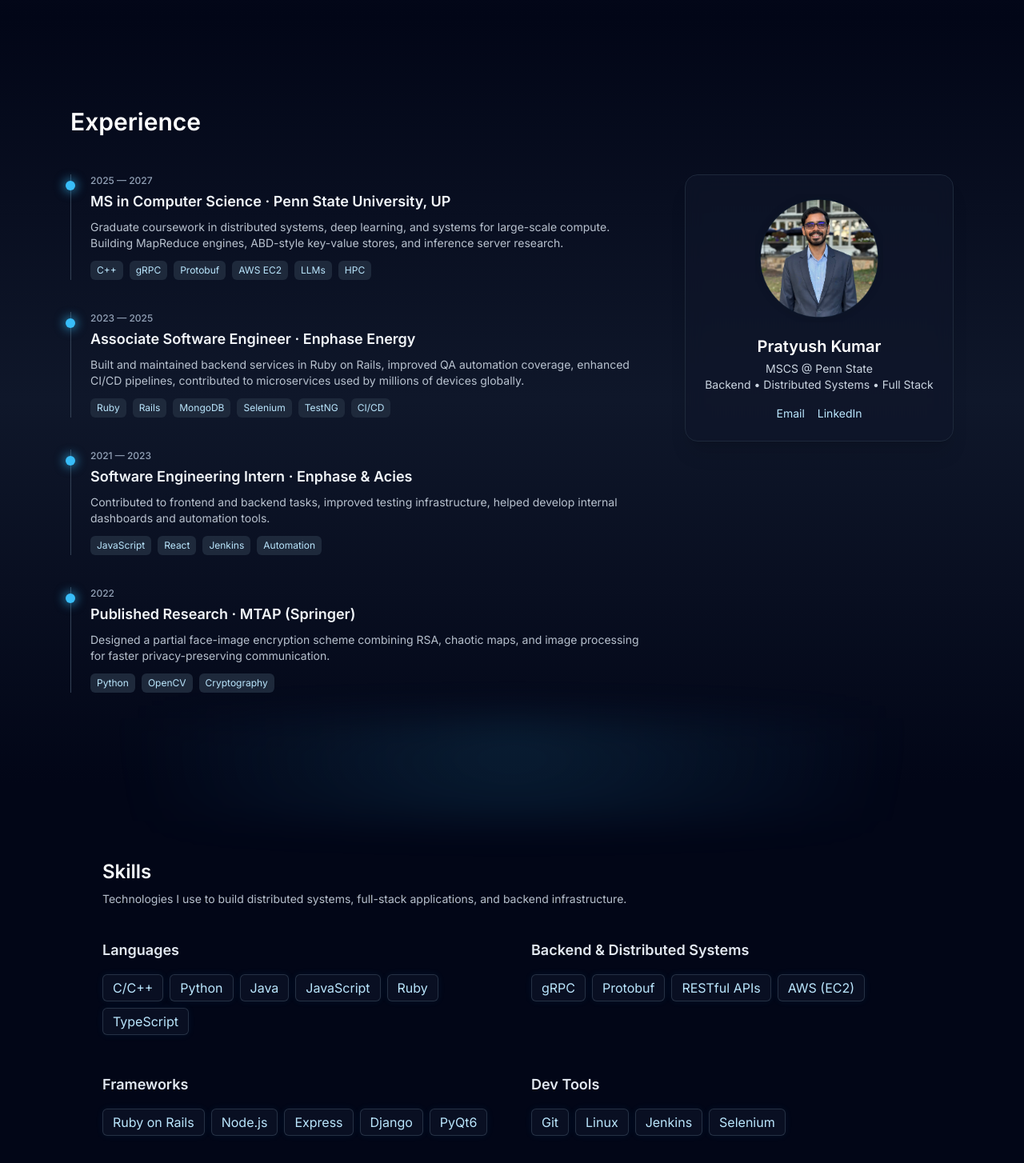
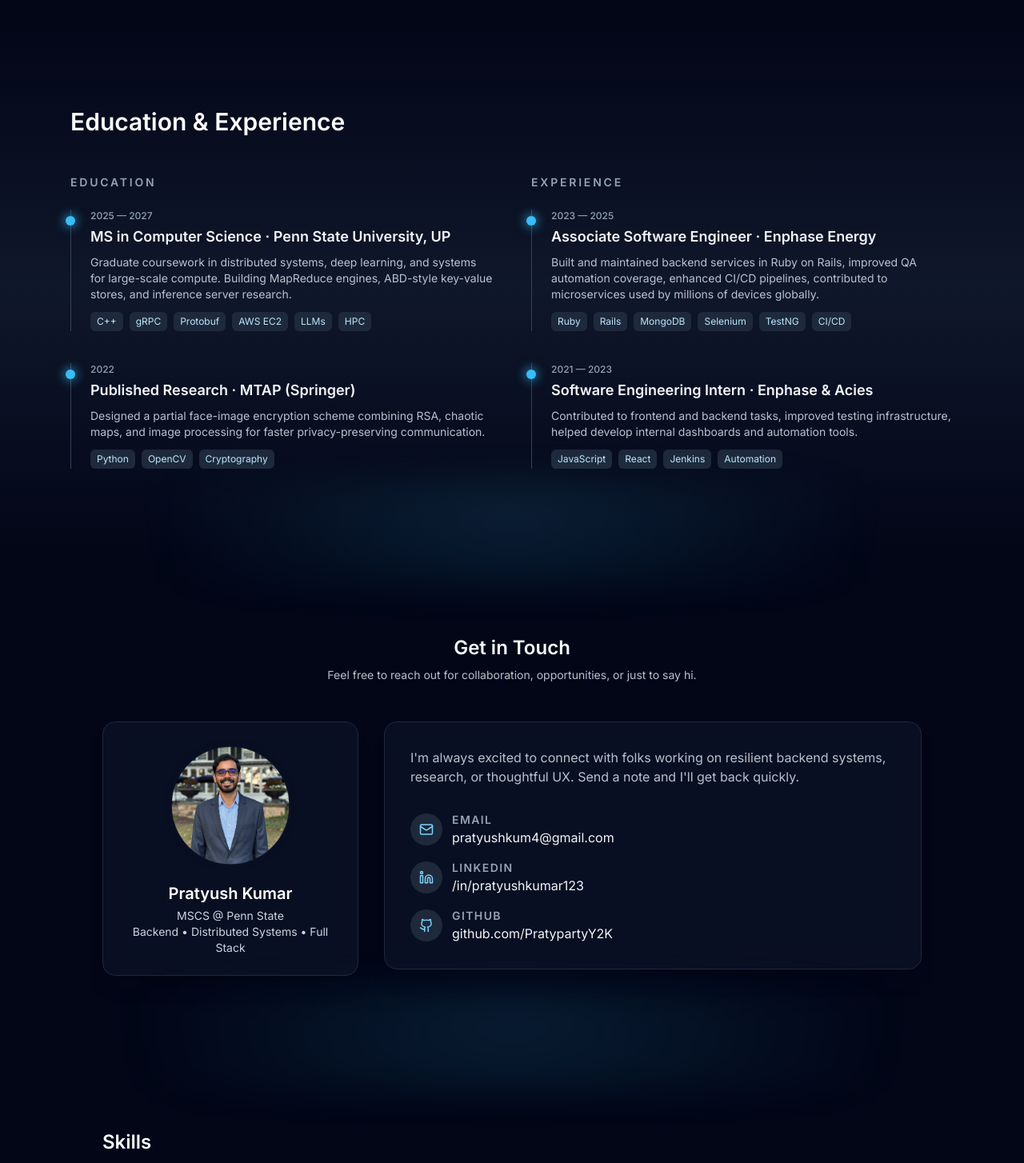
Before and after one commit to PratypartyY2K/Personal_Portfolio, a Next.js app: page / in a window 1280 px wide. Shown: the part 2100-3554 px from the top of the page at 80% size. Built offline with nearby package versions, Linux system fonts and the light colour scheme.

Commit message:
Made changes to education experience section

```diff
--- a/app/page.tsx
+++ b/app/page.tsx
@@ -26,9 +26,9 @@ export default function HomePage() {
         <AboutSection />
         <ProjectsSection />
         <ExperienceSection />
+        <ContactSection />
         <SkillsSection />
         <BlogSection />
-        <ContactSection />
       </main>
       <Footer />
     </>
--- a/components/blog-section.tsx
+++ b/components/blog-section.tsx
@@ -34,6 +34,7 @@ export function BlogSection() {
       <div className="absolute -top-24 left-0 right-0 h-32
         bg-[radial-gradient(circle_at_top,_rgba(56,189,248,0.12),_transparent_70%)]
         blur-xl pointer-events-none" />
+      <div className="pointer-events-none absolute inset-x-0 -bottom-10 h-32 bg-gradient-to-b from-transparent to-white dark:from-transparent dark:to-slate-950" />
 
       <h2
         id={headingId}
--- a/components/contact-section.tsx
+++ b/components/contact-section.tsx
@@ -1,5 +1,6 @@
 import { SectionContainer } from "./section-container";
 import { Mail, Linkedin, Github } from "lucide-react";
+import { ProfileCard } from "./experience/ProfileCard";
 
 export function ContactSection() {
   const headingId = "contact-heading";
@@ -13,7 +14,6 @@ export function ContactSection() {
       <div className="absolute -top-24 left-0 right-0 h-32
         bg-[radial-gradient(circle_at_top,_rgba(56,189,248,0.12),_transparent_70%)]
         blur-xl pointer-events-none" />
-      <div className="pointer-events-none absolute inset-x-0 -bottom-10 h-32 bg-gradient-to-b from-transparent to-white dark:from-transparent dark:to-slate-950" />
 
       <h2
         id={headingId}
@@ -26,29 +26,68 @@ export function ContactSection() {
         Feel free to reach out for collaboration, opportunities, or just to say hi.
       </p>
 
-      <div className="mt-8 flex justify-center gap-6">
+      <div className="mt-12 grid grid-cols-1 gap-8 lg:grid-cols-[minmax(0,320px)_1fr] lg:items-start">
+        <div className="mx-auto max-w-sm lg:mx-0">
+          <ProfileCard />
+        </div>
+
+        <div className="rounded-2xl border border-slate-200 bg-white/90 p-8 text-left shadow-xl backdrop-blur-md dark:border-slate-800 dark:bg-slate-900/60">
+          <p className="text-base text-slate-600 dark:text-slate-300/90">
+            I&apos;m always excited to connect with folks working on resilient backend systems, research,
+            or thoughtful UX. Send a note and I&apos;ll get back quickly.
+          </p>
+
+          <div className="mt-8 flex flex-col gap-4">
             <a
-          href="mailto:kinshuk048@gmail.com"
-          className="flex items-center gap-2 text-sky-700 hover:text-sky-500 text-sm dark:text-sky-200 dark:hover:text-sky-100"
+              href="mailto:pratyushkum4@gmail.com"
+              className="flex items-center gap-3 text-slate-900 transition hover:text-sky-600 dark:text-slate-100 dark:hover:text-sky-200"
             >
-          <Mail size={18} /> Email
+              <span className="flex h-10 w-10 items-center justify-center rounded-full bg-slate-100 text-sky-600 dark:bg-slate-800 dark:text-sky-300">
+                <Mail size={18} />
+              </span>
+              <div>
+                <p className="text-sm font-semibold uppercase tracking-widest text-slate-500 dark:text-slate-400">
+                  Email
+                </p>
+                <p className="text-base">pratyushkum4@gmail.com</p>
+              </div>
             </a>
 
             <a
               href="https://linkedin.com/in/pratyushkumar123"
               target="_blank"
-          className="flex items-center gap-2 text-sky-700 hover:text-sky-500 text-sm dark:text-sky-200 dark:hover:text-sky-100"
+              rel="noreferrer"
+              className="flex items-center gap-3 text-slate-900 transition hover:text-sky-600 dark:text-slate-100 dark:hover:text-sky-200"
             >
-          <Linkedin size={18} /> LinkedIn
+              <span className="flex h-10 w-10 items-center justify-center rounded-full bg-slate-100 text-sky-600 dark:bg-slate-800 dark:text-sky-300">
+                <Linkedin size={18} />
+              </span>
+              <div>
+                <p className="text-sm font-semibold uppercase tracking-widest text-slate-500 dark:text-slate-400">
+                  LinkedIn
+                </p>
+                <p className="text-base">/in/pratyushkumar123</p>
+              </div>
             </a>
 
             <a
               href="https://github.com/PratypartyY2K"
               target="_blank"
-          className="flex items-center gap-2 text-sky-700 hover:text-sky-500 text-sm dark:text-sky-200 dark:hover:text-sky-100"
+              rel="noreferrer"
+              className="flex items-center gap-3 text-slate-900 transition hover:text-sky-600 dark:text-slate-100 dark:hover:text-sky-200"
             >
-          <Github size={18} /> GitHub
+              <span className="flex h-10 w-10 items-center justify-center rounded-full bg-slate-100 text-sky-600 dark:bg-slate-800 dark:text-sky-300">
+                <Github size={18} />
+              </span>
+              <div>
+                <p className="text-sm font-semibold uppercase tracking-widest text-slate-500 dark:text-slate-400">
+                  GitHub
+                </p>
+                <p className="text-base">github.com/PratypartyY2K</p>
+              </div>
             </a>
+          </div>
+        </div>
       </div>
     </SectionContainer>
   );
--- a/components/experience-section.tsx
+++ b/components/experience-section.tsx
@@ -1,5 +1,8 @@
-import { ExperienceTimeline } from "./experience/ExperienceTimeline";
-import { ProfileCard } from "./experience/ProfileCard";
+import {
+  TimelineList,
+  educationTimelineItems,
+  experienceTimelineItems,
+} from "./experience/ExperienceTimeline";
 
 export function ExperienceSection() {
   const headingId = "experience-heading";
@@ -11,18 +14,25 @@ export function ExperienceSection() {
     >
       <div className="mx-auto max-w-6xl px-6">
         <h2 id={headingId} className="text-3xl font-semibold text-slate-900 dark:text-white">
-          Experience
+          Education & Experience
         </h2>
 
-        <div className="mt-12 grid grid-cols-1 gap-12 md:grid-cols-3">
-          {/* Timeline */}
-          <div className="md:col-span-2">
-            <ExperienceTimeline />
+        <div className="mt-12 grid grid-cols-1 gap-12 lg:grid-cols-2">
+          <div>
+            <p className="text-sm font-semibold uppercase tracking-[0.2em] text-slate-500 dark:text-slate-400">
+              Education
+            </p>
+            <div className="mt-6">
+              <TimelineList items={educationTimelineItems} />
+            </div>
           </div>
-
-          {/* Profile card */}
-          <div className="">
-            <ProfileCard />
+          <div>
+            <p className="text-sm font-semibold uppercase tracking-[0.2em] text-slate-500 dark:text-slate-400">
+              Experience
+            </p>
+            <div className="mt-6">
+              <TimelineList items={experienceTimelineItems} />
+            </div>
           </div>
         </div>
       </div>
--- a/components/experience/ExperienceTimeline.tsx
+++ b/components/experience/ExperienceTimeline.tsx
@@ -1,5 +1,16 @@
-const items = [
+type TimelineKind = "education" | "experience";
+
+export interface TimelineItem {
+  type: TimelineKind;
+  date: string;
+  title: string;
+  description: string;
+  tech: string[];
+}
+
+const timelineItems: TimelineItem[] = [
   {
+    type: "education",
     date: "2025 — 2027",
     title: "MS in Computer Science · Penn State University, UP",
     description:
@@ -7,6 +18,7 @@ const items = [
     tech: ["C++", "gRPC", "Protobuf", "AWS EC2", "LLMs", "HPC"],
   },
   {
+    type: "experience",
     date: "2023 — 2025",
     title: "Associate Software Engineer · Enphase Energy",
     description:
@@ -14,6 +26,7 @@ const items = [
     tech: ["Ruby", "Rails", "MongoDB", "Selenium", "TestNG", "CI/CD"],
   },
   {
+    type: "experience",
     date: "2021 — 2023",
     title: "Software Engineering Intern · Enphase & Acies",
     description:
@@ -21,6 +34,7 @@ const items = [
     tech: ["JavaScript", "React", "Jenkins", "Automation"],
   },
   {
+    type: "education",
     date: "2022",
     title: "Published Research · MTAP (Springer)",
     description:
@@ -29,7 +43,14 @@ const items = [
   },
 ];
 
-export function ExperienceTimeline() {
+export const educationTimelineItems = timelineItems.filter((item) => item.type === "education");
+export const experienceTimelineItems = timelineItems.filter((item) => item.type === "experience");
+
+interface TimelineListProps {
+  items: TimelineItem[];
+}
+
+export function TimelineList({ items }: TimelineListProps) {
   return (
     <div className="space-y-10">
       {items.map((item) => (
--- a/components/experience/ProfileCard.tsx
+++ b/components/experience/ProfileCard.tsx
@@ -25,9 +25,9 @@ export function ProfileCard() {
           Backend • Distributed Systems • Full Stack
         </p>
 
-        <div className="mt-4 flex gap-4 text-sm">
+        {/* <div className="mt-4 flex gap-4 text-sm">
           <a
-            href="mailto:kinshuk048@gmail.com"
+            href="mailto:pratyushkum4@gmail.com"
             className="text-sky-700 hover:text-sky-500 dark:text-sky-200 dark:hover:text-sky-100"
           >
             Email
@@ -39,7 +39,7 @@ export function ProfileCard() {
           >
             LinkedIn
           </a>
-        </div>
+        </div> */}
       </div>
     </div>
   );
--- a/components/footer.tsx
+++ b/components/footer.tsx
@@ -2,14 +2,17 @@ import { ResumeDownloadLink } from "./resume-download-link";
 
 export function Footer() {
   return (
-    <footer className="relative mt-28 border-t border-slate-200 bg-slate-100
-      py-10 text-center text-xs text-slate-700 dark:border-slate-800/60 dark:bg-slate-950/80 dark:text-slate-300">
+    <footer className="relative mt-24 border-t border-slate-200 bg-slate-100
+      py-10 text-center text-xs text-slate-700 dark:border-slate-800/60 dark:bg-slate-950/80 dark:text-slate-300 overflow-hidden">
 
-      <div className="absolute inset-x-0 -top-10 h-16
-        bg-[radial-gradient(ellipse_at_top,_rgba(56,189,248,0.10),transparent_70%)]
-        blur-xl pointer-events-none" />
+      {/* soft radial glow behind footer content */}
+      <div className="pointer-events-none absolute inset-x-0 -top-8 h-36 z-0 blur-2xl"
+        style={{
+          background: 'radial-gradient(ellipse at top, rgba(56,189,248,0.12), rgba(99,102,241,0.06) 35%, transparent 60%)',
+        }}
+      />
 
-      <div className="flex justify-center gap-6 mb-4 text-slate-700 dark:text-slate-300">
+      <div className="relative z-10 flex justify-center gap-6 mb-4 text-slate-700 dark:text-slate-300">
         <ResumeDownloadLink className="hover:text-sky-500 dark:hover:text-sky-300">
           Resume
         </ResumeDownloadLink>
@@ -23,7 +26,7 @@ export function Footer() {
         </a>
       </div>
 
-      <p className="text-slate-700 dark:text-slate-300">
+      <p className="relative z-10 text-slate-700 dark:text-slate-300">
         © {new Date().getFullYear()} Pratyush Kumar. All rights reserved.
       </p>
     </footer>
```
Lines whose indentation alone changed are shown as unchanged.
